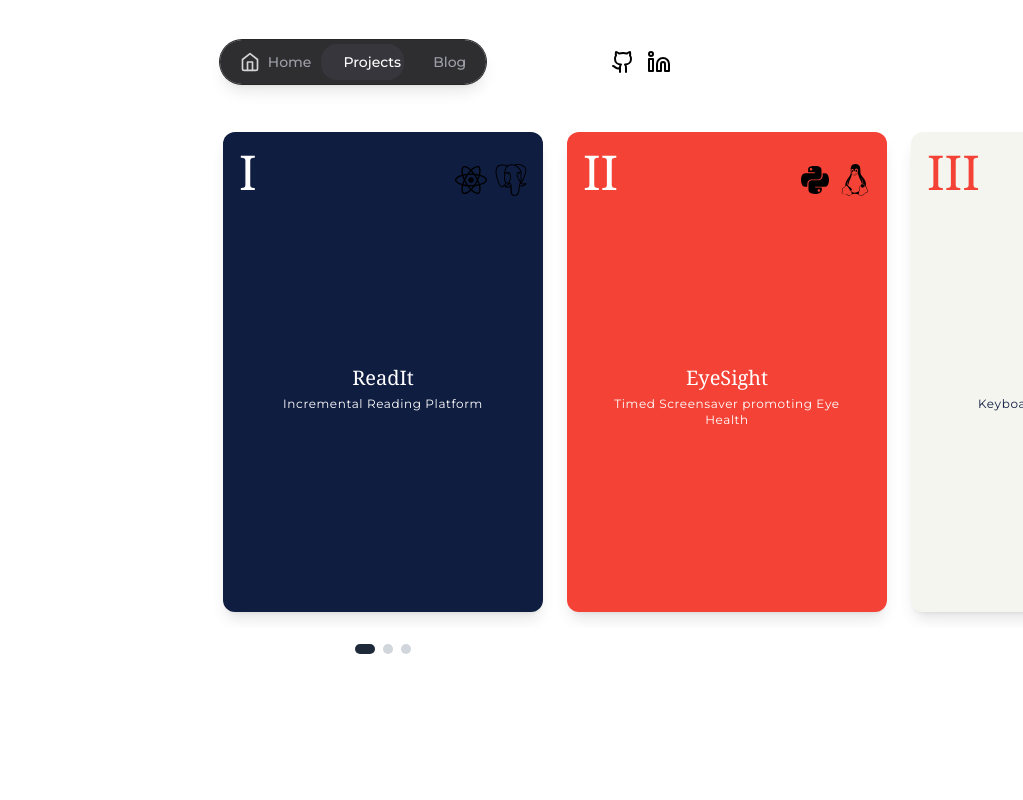
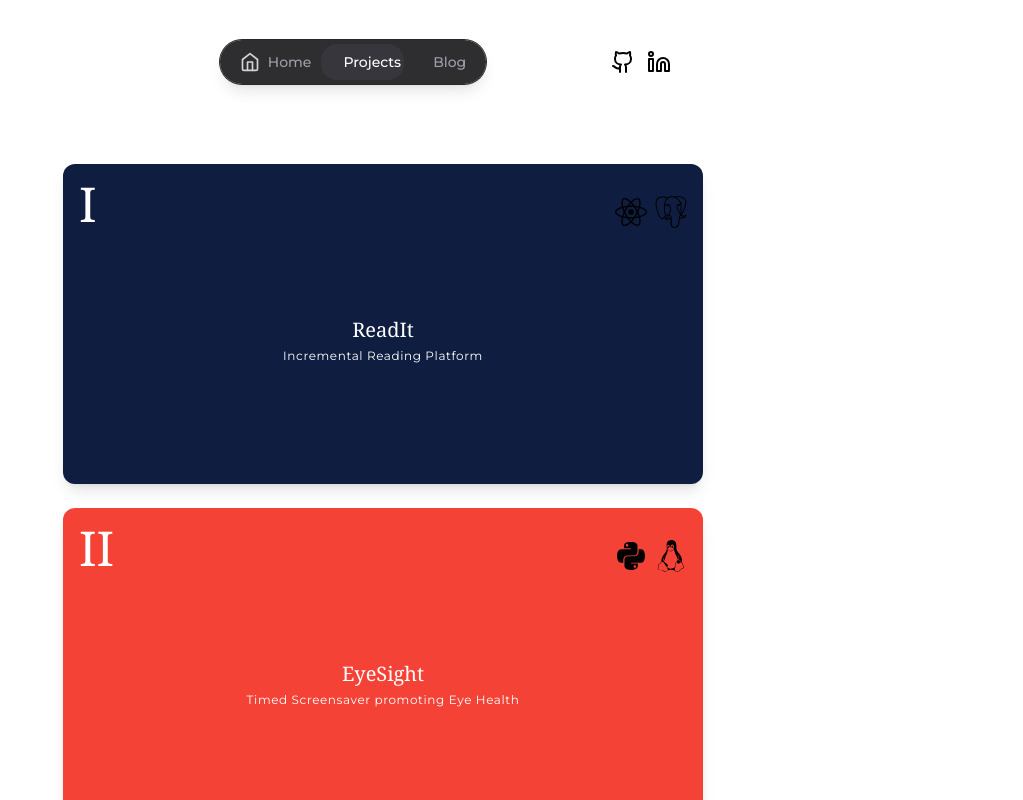
Before and after one commit to TJennerjahn/portfolio, a Next.js app: page /projects in a window 1280 px wide. Shown: the top 800 px of the page, without its empty margins (257-1280 px from the left). Built offline with nearby package versions, Linux system fonts and the light colour scheme.

Commit message:
moved projects to a vertical list

```diff
--- a/app/projects/page.tsx
+++ b/app/projects/page.tsx
@@ -1,16 +1,12 @@
 "use client";
-import { FaChevronLeft, FaChevronRight } from "react-icons/fa";
 import { FaReact } from "react-icons/fa";
 import { SiPostgresql } from "react-icons/si";
 import { FaPython } from "react-icons/fa";
 import { FaLinux } from "react-icons/fa";
 import { FaRust } from "react-icons/fa";
 import { RiSvelteLine } from "react-icons/ri";
-import { useRef, useEffect, useState } from "react";
 
 export default function ProjectCards() {
-  const [activeIndex, setActiveIndex] = useState(0);
-
   // Sample project data - replace with your actual projects
   const projects = [
     {
@@ -45,84 +41,19 @@ export default function ProjectCards() {
     },
   ];
 
-  const scrollContainerRef = useRef(null);
-
-  // Scroll to first card on initial load and handle wheel events
-  useEffect(() => {
-    const scrollContainer = scrollContainerRef.current;
-
-    if (scrollContainer) {
-      // Small timeout to ensure the DOM is fully rendered
-      setTimeout(() => {
-        scrollContainer.scrollLeft = 0;
-      }, 100);
-
-      // Handle vertical wheel scroll for horizontal scrolling
-      const handleWheel = (e: WheelEvent) => {
-        if (e.deltaY !== 0) {
-          e.preventDefault();
-          scrollContainer.scrollLeft += e.deltaY;
-        }
-      };
-
-      // Add event listener to the scroll container
-      scrollContainer.addEventListener("wheel", handleWheel, {
-        passive: false,
-      });
-
-      // Cleanup event listener on unmount
-      return () => {
-        scrollContainer.removeEventListener("wheel", handleWheel);
-      };
-    }
-  }, []);
-
-  // Separate effect to track active index without affecting scroll behavior
-  useEffect(() => {
-    const scrollContainer = scrollContainerRef.current;
-    if (!scrollContainer) return;
-
-    const handleScroll = () => {
-      const cardWidth = 320; // Width of each card
-      const spacing = 24; // Approximate spacing
-      const itemWidth = cardWidth + spacing;
-
-      const scrollPosition = scrollContainer.scrollLeft;
-      const itemIndex = Math.round(scrollPosition / itemWidth);
-
-      setActiveIndex(Math.min(Math.max(itemIndex, 0), projects.length - 1));
-    };
-
-    scrollContainer.addEventListener("scroll", handleScroll);
-
-    return () => {
-      scrollContainer.removeEventListener("scroll", handleScroll);
-    };
-  }, [projects.length]);
-
   return (
-    <div className="relative w-full">
-      <div
-        ref={scrollContainerRef}
-        className="flex overflow-x-auto pb-4 snap-x snap-mandatory scrollbar-hide"
-        style={{
-          scrollbarWidth: "none",
-          msOverflowStyle: "none",
-          WebkitOverflowScrolling: "touch",
-          paddingLeft: "max(1rem, calc(50% - 160px))", // Half card width
-          paddingRight: "max(1rem, calc(50% - 160px))", // Half card width
-        }}
-      >
+    <div className="w-full max-w-4xl mx-auto py-8">
+      <div className="flex flex-col space-y-6">
         {projects.map((project) => (
           <div
             key={project.id}
-            className="snap-center flex-shrink-0 mx-3 first:ml-0 last:mr-0"
+            className="w-full"
           >
             <div
-              className="relative flex flex-col rounded-xl shadow-lg"
+              className="relative flex flex-col rounded-xl shadow-lg mx-auto"
               style={{
-                width: "320px",
-                height: "480px",
+                maxWidth: "640px",
+                height: "320px",
                 backgroundColor: project.color,
               }}
             >
@@ -164,32 +95,6 @@ export default function ProjectCards() {
           </div>
         ))}
       </div>
-
-      {/* Scroll Indicators - Only visible on smaller screens */}
-      <div className="mt-4 flex flex-col items-center">
-        {/* Dot indicators */}
-        <div className="flex space-x-2 mb-2">
-          {projects.map((_, index) => (
-            <button
-              key={index}
-              onClick={() => {
-                const scrollContainer = scrollContainerRef.current;
-                if (scrollContainer) {
-                  const cardWidth = 320;
-                  const spacing = 24;
-                  scrollContainer.scrollTo({
-                    left: index * (cardWidth + spacing),
-                    behavior: "smooth",
-                  });
-                }
-              }}
-              className={`w-2.5 h-2.5 rounded-full cursor-pointer transition-all duration-300 ${activeIndex === index ? "bg-gray-800 w-5" : "bg-gray-300"
-                }`}
-              aria-label={`Go to project ${index + 1}`}
-            />
-          ))}
-        </div>
-      </div>
     </div>
   );
 }
```
